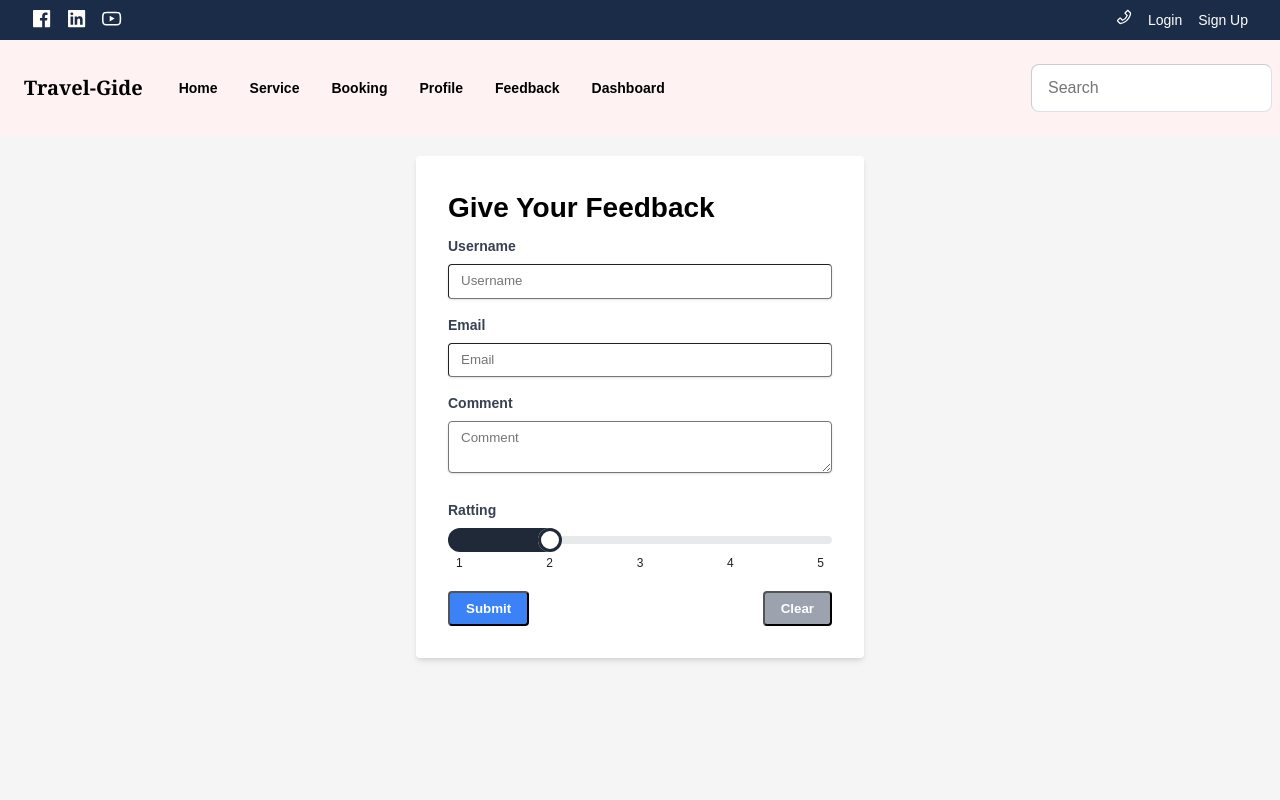
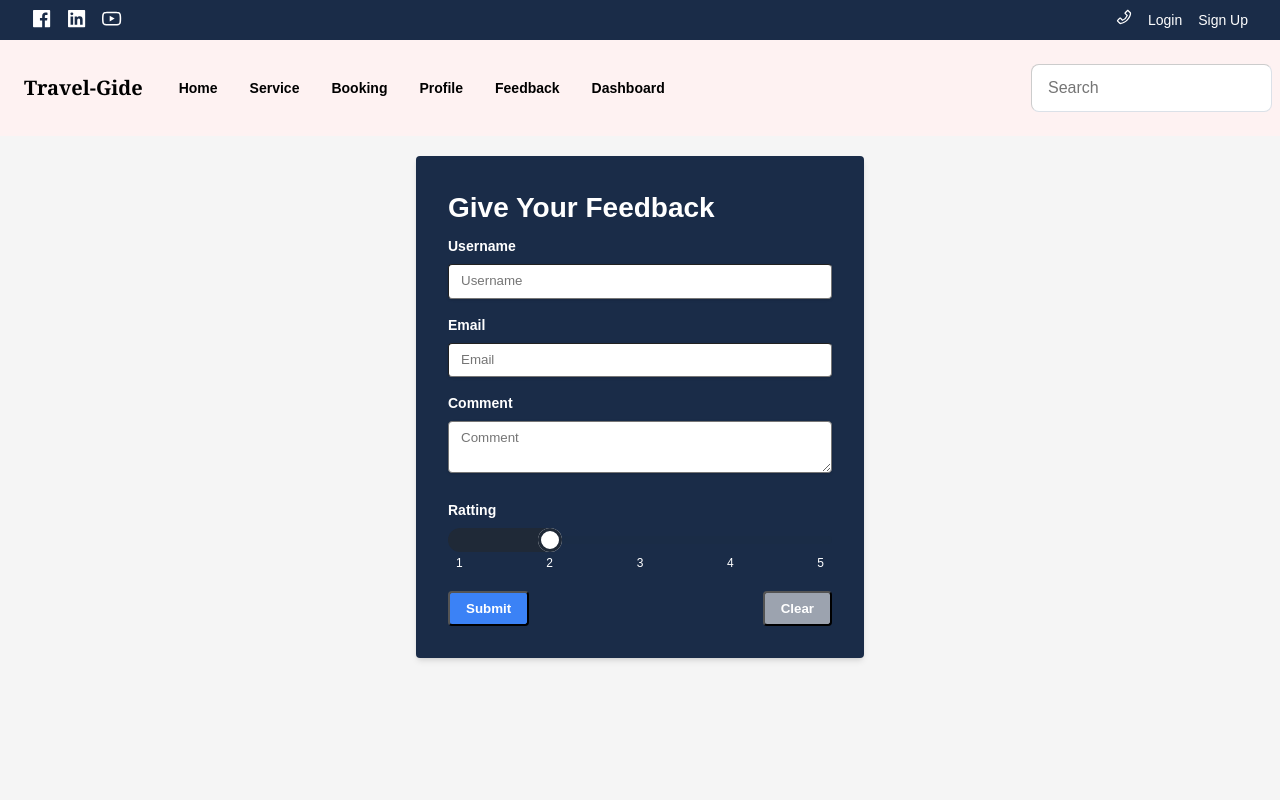
Before and after one commit to nazmu957/travel-gide, a Next.js app: page /feedback in a window 1280 px wide. Shown: the top 800 px of the page. Built offline with nearby package versions, Linux system fonts and the light colour scheme; no server answers.

Commit message:
feedeback content update

```diff
--- a/src/pages/feedback.js
+++ b/src/pages/feedback.js
@@ -36,21 +36,20 @@ const FeedbackForm = () => {
 
   return (
     <div className="w-full max-w-md mx-auto pt-5">
-
       <Head>
         <title>Feedback</title>
       </Head>
-      <form className="bg-white shadow-md rounded px-8 pt-6 pb-8 mb-4">
-        <h1 className="text-black py-3">Give Your Feedback</h1>
+      <form className="bg-[#1A2C48] text-white shadow-md rounded px-8 pt-6 pb-8 mb-4">
+        <h1 className=" py-3">Give Your Feedback</h1>
         <div className="mb-4">
           <label
-            className="block text-gray-700 text-sm font-bold mb-2"
+            className="block  text-sm font-bold mb-2"
             htmlFor="username"
           >
             Username
           </label>
           <input
-            className="shadow appearance-none border rounded w-full py-2 px-3 text-gray-700 leading-tight focus:outline-none focus:shadow-outline"
+            className="shadow appearance-none border rounded w-full py-2 px-3 text-white leading-tight focus:outline-none focus:shadow-outline"
             id="username"
             name="username"
             type="text"
@@ -61,13 +60,13 @@ const FeedbackForm = () => {
         </div>
         <div className="mb-4">
           <label
-            className="block text-gray-700 text-sm font-bold mb-2"
+            className="block  text-sm font-bold mb-2"
             htmlFor="email"
           >
             Email
           </label>
           <input
-            className="shadow appearance-none border rounded w-full py-2 px-3 text-gray-700 leading-tight focus:outline-none focus:shadow-outline"
+            className="shadow appearance-none border rounded w-full py-2 px-3  leading-tight focus:outline-none focus:shadow-outline"
             id="email"
             name="email"
             type="email"
@@ -78,7 +77,7 @@ const FeedbackForm = () => {
         </div>
         <div className="mb-6">
           <label
-            className="block text-gray-700 text-sm font-bold mb-2"
+            className="block  text-sm font-bold mb-2"
             htmlFor="comment"
           >
             Comment
@@ -94,7 +93,7 @@ const FeedbackForm = () => {
         </div>
         <div className="my-5">
           <label
-            className="block text-gray-700 text-sm font-bold mb-2"
+            className="block text-sm font-bold mb-2"
             htmlFor="comment"
           >
             Ratting
```
